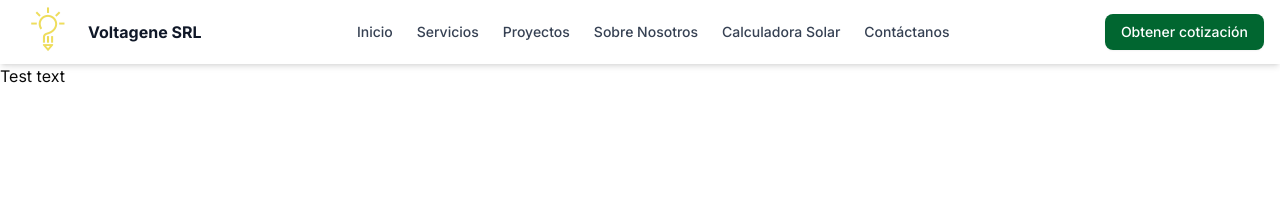
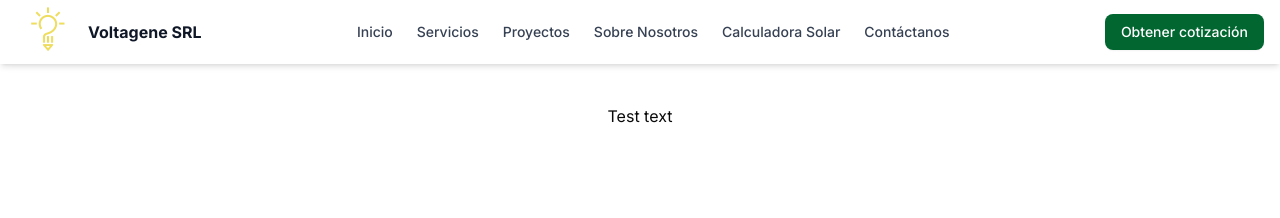
Before and after one commit to InuzDev/Voltagene-Landsite, a Next.js app: page /Services in a window 1280 px wide. Shown: the top 218 px of the page. Built offline with nearby package versions, Linux system fonts and the light colour scheme.

Commit message:
A more dynamic way to handle links.

```diff
--- a/app/Contact/page.tsx
+++ b/app/Contact/page.tsx
@@ -1,6 +1,6 @@
 "use client"
 import { SiteFooter } from "app/components/Site-footer"
-import { Textarea } from "app/components/textarea"
+import { Textarea } from "app/components/ui/textarea"
 import { Button } from "app/components/ui/button"
 import { Card } from "app/components/ui/card"
 import { Input } from "app/components/ui/input"
--- a/app/Panel-Calculator/page.tsx
+++ b/app/Panel-Calculator/page.tsx
@@ -24,7 +24,10 @@ const SOLAR_PANELS = [
 
 // Location of each region in Dominican Republic
 
-// We also need a dropdown menu that combines with the actual design.
+/*
+We calculated the average sun hour of each region, every sunhours is the result of the average sunhours all year.
+*/
+
 const REGIONS = [
    { id: 'azua', regionName: 'Azua', sunhours: 8.2 },
    { id: 'bahoruco', regionName: 'Bahoruco', sunhours: 8.0 },
--- a/app/Services/page.tsx
+++ b/app/Services/page.tsx
@@ -5,10 +5,10 @@ export default function PanelInstallation() {
    return (
       <>
          {/* Use min-h-screen in the start of the page. */}
-         <main className="min-h-screen pt-16 bg-white">
+         <main className="min-h-screen pt-16 flex flex-col items-center bg-white">
 
             {/* Solar Panel installation section */}
-            <section id="Solar-System-Installation py-10 px-4 md:px-6 lg:px-8">
+            <section id="Solar-System-Installation" className="py-10 px-4 md:px-6 lg:px-8">
                <div className="">
                   {/* We going to create a body that holds the information */}
                   <h1>Test text</h1>
--- a/app/api/contact/route.ts
+++ b/app/api/contact/route.ts
@@ -1,3 +1,5 @@
+// Still under development, low priority.
+
 import { NextResponse } from "next/server";
 
 export async function POST(req: Request) {
--- a/app/components/Site-header.tsx
+++ b/app/components/Site-header.tsx
@@ -14,6 +14,19 @@ export function SiteHeader() {
 
    const pathname = usePathname();
    const router = useRouter();
+
+   // Navigation links data
+   const generateNavLinks = (pathname: string) => [
+      { href: '/', label: 'Inicio' },
+      { href: pathname === "/" ? "/#services" : "/Services", label: "Servicios" },
+      { href: "/#projects", label: "Proyectos" },
+      { href: "/#about", label: "Sobre Nosotros" },
+      // { href: "/#testimonials", label: "Testimonials" },
+      { href: "/Panel-Calculator", label: "Calculadora Solar" },
+      { href: "/Contact", label: "Contáctanos" },
+   ]
+
+   const navLinks = generateNavLinks(pathname)
 
    useEffect(() => {
       const handleScroll = () => {
@@ -40,17 +53,6 @@ export function SiteHeader() {
          router.push(href)
       }
    }
-
-   // Navigation links data
-   const navLinks = [
-      { href: '/', label: 'Inicio' },
-      { href: "/#services", label: "Servicios" },
-      { href: "/#projects", label: "Proyectos" },
-      { href: "/#about", label: "Sobre Nosotros" },
-      // { href: "/#testimonials", label: "Testimonials" },
-      { href: "/Panel-Calculator", label: "Calculadora Solar" },
-      { href: "/Contact", label: "Contáctanos" },
-   ]
 
 
    return (
--- a/app/global-error.tsx
+++ b/app/global-error.tsx
@@ -1,3 +1,5 @@
+// Low priority, need to be redo
+
 'use client'
 import { useEffect } from "react"
 import { SiteHeader } from "./components/Site-header"
--- a/app/page.tsx
+++ b/app/page.tsx
@@ -51,6 +51,7 @@ export default function Home() {
             "Instalación por expertos",
             "Cobertura de garantía",
          ],
+         url: "/Services/#Solar-System-Installation"
       },
       {
          id: 2,
@@ -64,6 +65,7 @@ export default function Home() {
             "Mantenimiento programado",
             "Monitoreo del rendimiento",
          ],
+         url: "/Services/#"
       },
       {
          id: 3,
@@ -77,6 +79,7 @@ export default function Home() {
             "Ampliación de capacidad",
             "Optimización del rendimiento",
          ],
+         url: "/Services/#"
       },
    ];
 
@@ -133,7 +136,6 @@ export default function Home() {
 
                {/* Hero Content */}
                <div className="relative z-10 flex flex-col items-center justify-center h-full text-center px-4 text-white">
-                  {/* <Sun className="h-16 w-16 mb-6 text-yellow-400 animate-pulse" /> */}
                   <h1 className="text-4xl md:text-6xl font-bold mb-4">Impulsando Tu Futuro con Energía Solar</h1>
                   <p className="text-xl md:text-2xl max-w-3xl mb-8">
                      Instalación profesional, limpieza y remodelación para soluciones energéticas sostenibles.
@@ -156,7 +158,6 @@ export default function Home() {
                      </Button>
                   </div>
 
-                  {/* Scroll Indicator - Make it clickable */}
                   <button
                      onClick={() => {
                         document.getElementById("services")?.scrollIntoView({ behavior: "smooth" })
@@ -213,7 +214,7 @@ export default function Home() {
 
                               {/* CTA Button */}
                               <Button
-                                 onClick={() => location.replace("/Services")}
+                                 onClick={() => location.replace(service.url)}
                                  variant="ghost"
                                  className="w-full justify-between text-green-800 hover:text-green-900 hover:bg-green-50 border border-green-200 group-hover:border-green-300 transition-colors"
                               >
--- a/package.json
+++ b/package.json
@@ -1,6 +1,6 @@
 {
   "name": "voltagene-landsite",
-  "version": "0.0.3",
+  "version": "0.1.4",
   "description": "Official Voltagene SRL Website, minimalist. Made by Charles David (InuzDev)",
   "scripts": {
     "dev": "next dev",
```
Also changed, not shown: app/components/ui/textarea.tsx (renamed from app/components/textarea.tsx).
